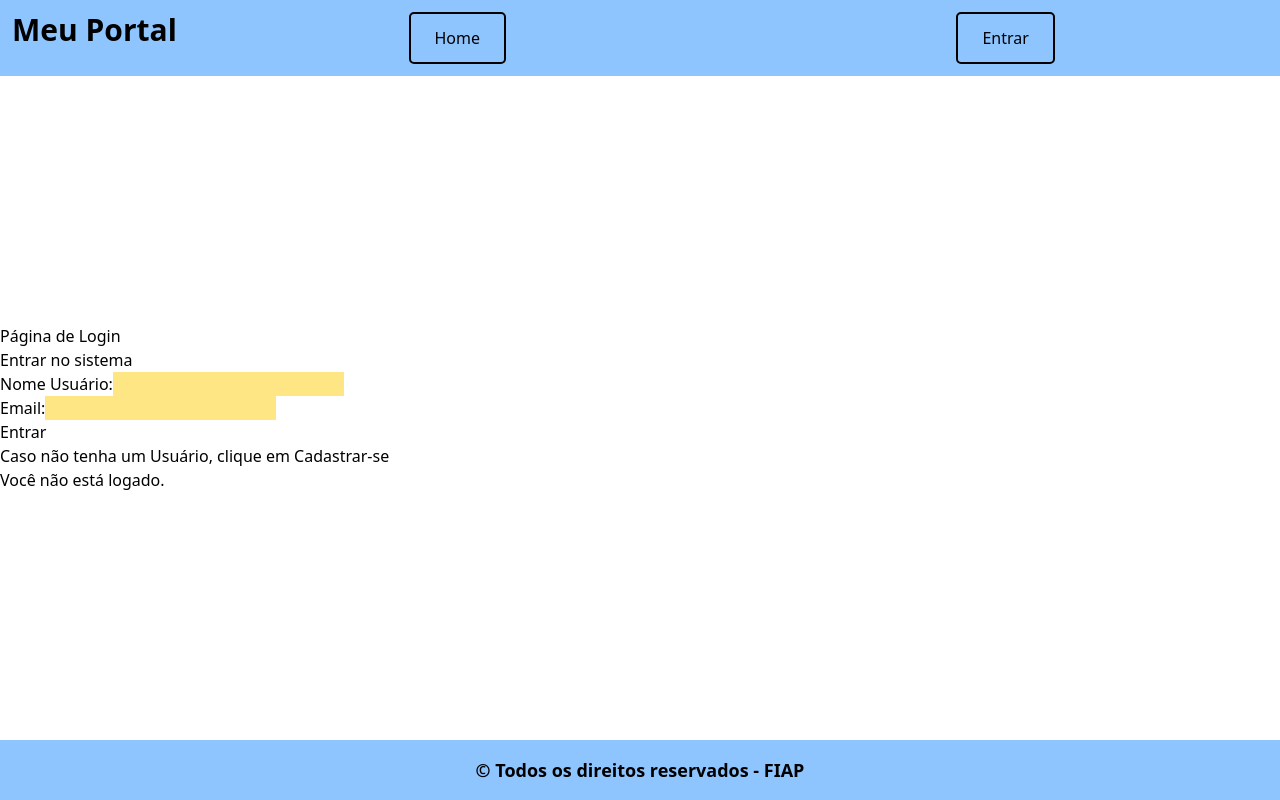
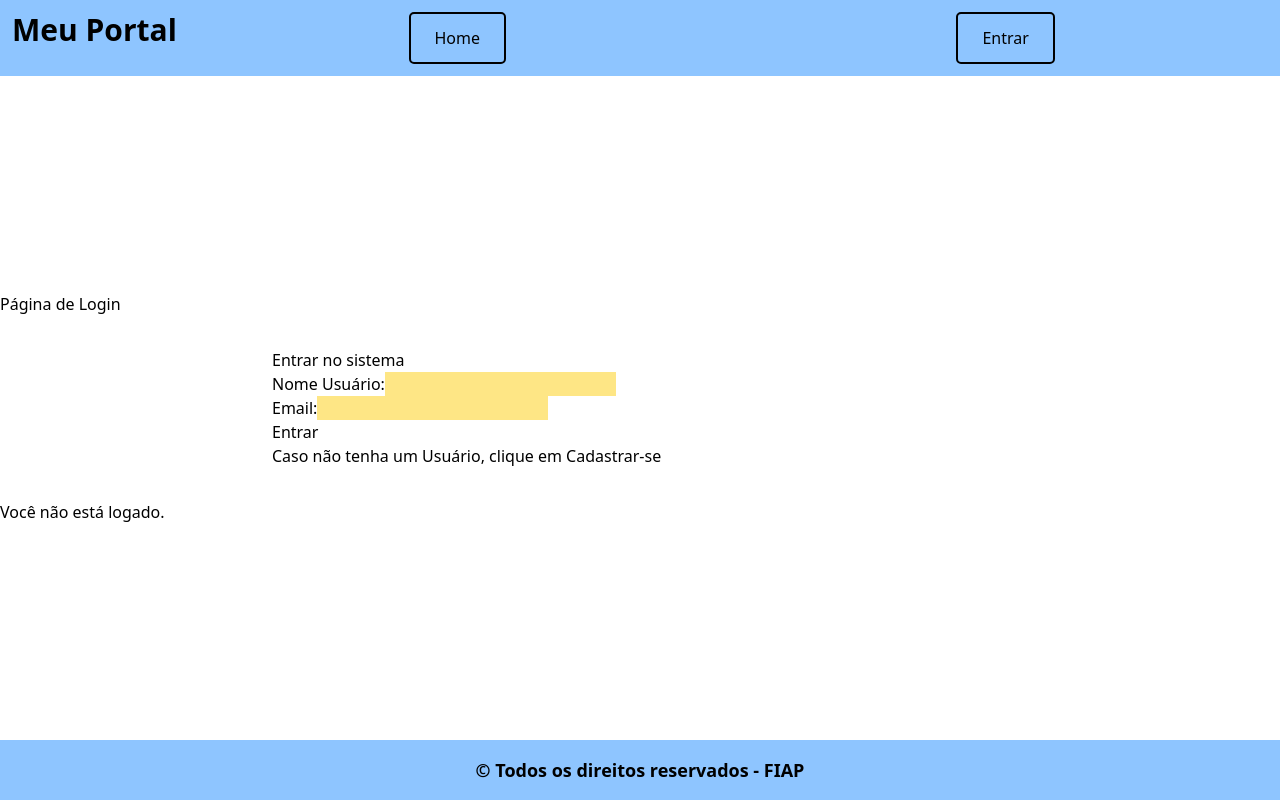
Before and after one commit to EnzoOkuizumiFiap/Login-Cadastro-Checkpoint-5, a React (Vite) app in the folder access-control-cp/: page / in a window 1280 px wide. Built offline with nearby package versions, Linux system fonts and the light colour scheme.

Commit message:
feat: adicionando estilização dos formulários (cadastros e login)

```diff
--- a/access-control-cp/src/globals.css
+++ b/access-control-cp/src/globals.css
@@ -27,7 +27,9 @@
                 }
             }
         }
-
+        & .frmLogin, .frmCadastro {
+            @apply gap-4 p-4 m-4 bg-white rounded-lg w-3xl mx-auto;
+        }
         & footer{
             @apply w-full bg-blue-300 py-4 text-center;
 
```
Also changed, not shown: 1 other file (tests, documents, lock files or other folders).
